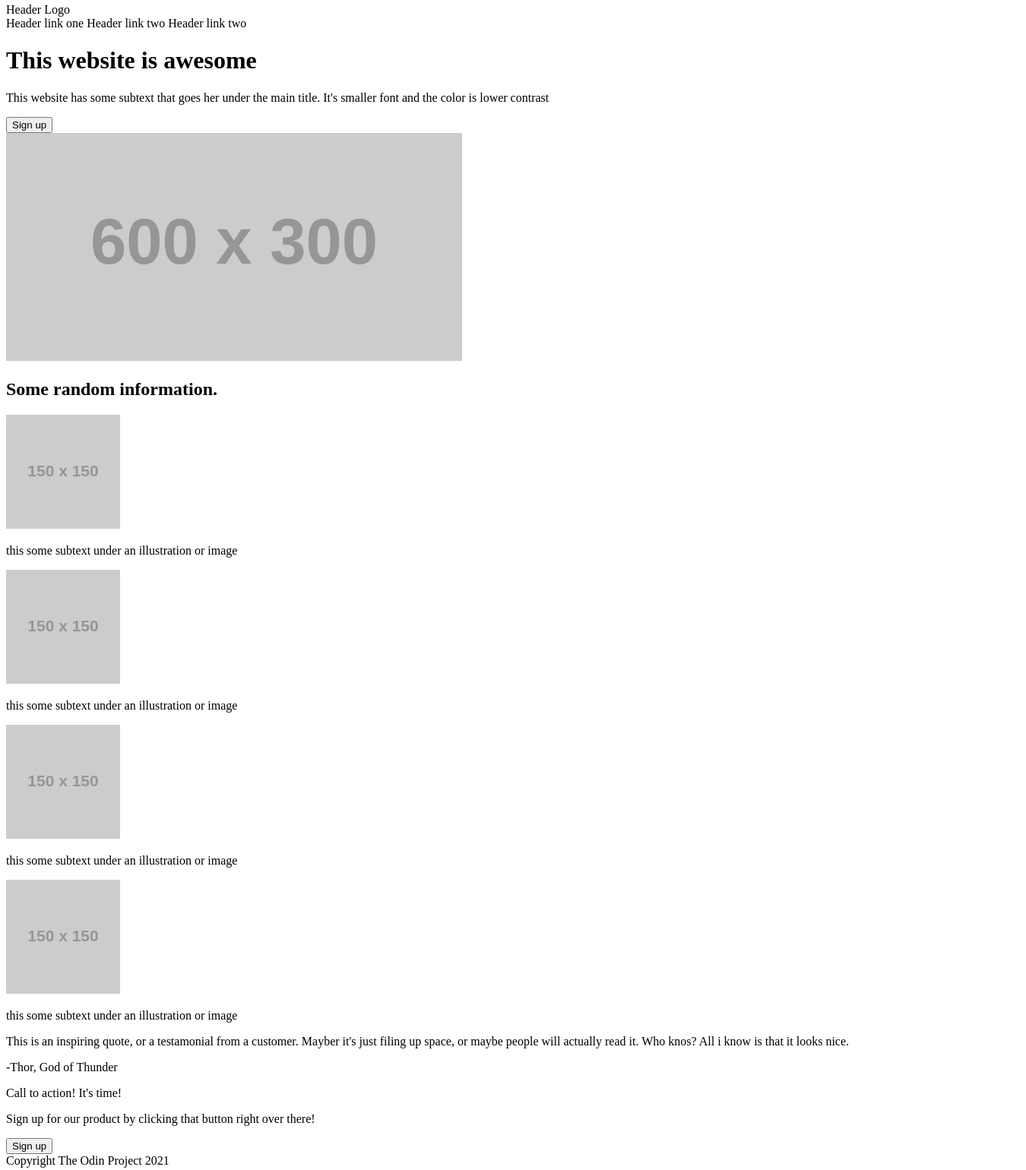
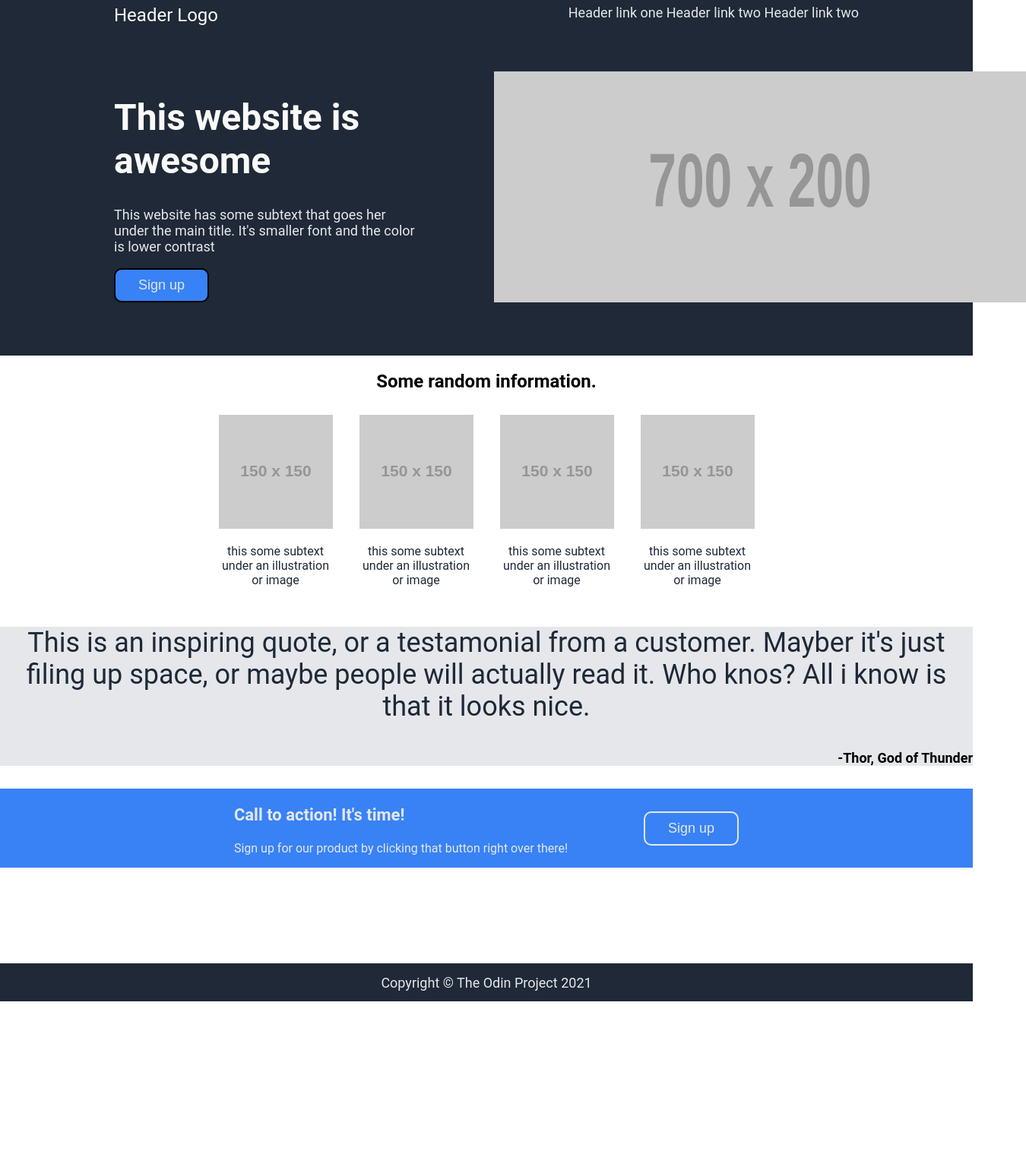
Before and after one commit to jodinotnice/TOP-LandingPage, a plain HTML site: page index.html in a window 1280 px wide. Shown: the part 4-1544 px from the top of the page at 76% size, 1350 px wide, since content can reach past the window. After the commit the page ends 1322 px from the top, so only its background shows below. Drawn offline with Linux system fonts and the light colour scheme; placeholder pictures from the web are drawn by us.

Commit message:
header, content et footer stylisé, manque de détails dans le liens du header, éléments du content pas encore bien intégrés

```diff
--- a/index.css
+++ b/index.css
@@ -0,0 +1,149 @@
+html {
+  height: 100%;
+}
+body {
+  min-height: 100%;
+}
+
+body {
+  margin: 0;
+  font-family: Roboto, sans-serif;
+  display: flex;
+  flex-direction: column;
+}
+
+.header,
+.footer {
+  background-color: #1f2937;
+
+  flex: 1;
+}
+
+.header {
+  padding: 10px 150px 70px 150px;
+}
+
+.footer {
+  flex: 1 1 50px;
+}
+
+.header-link-flex,
+.header-text-image {
+  display: flex;
+  justify-content: space-between;
+}
+
+.header-text-image {
+  padding-top: 60px;
+}
+
+.header-logo {
+  font-size: 24px;
+  color: #f9faf8;
+}
+
+.header-text h1 {
+  font-size: 48px;
+  color: #f9faf8;
+  font-weight: extra-bold;
+  width: 500px;
+  text-wrap: wrap;
+}
+
+.header-text button {
+  background-color: #3882f6;
+  border-radius: 10px;
+  padding: 10px 30px;
+  font-size: 18px;
+  color: #e5e7eb;
+  border-style: solid;
+}
+
+.header-link,
+.header-text p {
+  font-size: 18px;
+  color: #e5e7eb;
+}
+
+.header-text p {
+  text-wrap: wrap;
+  width: 400px;
+}
+
+.content {
+  flex: 2 2 800px;
+}
+
+.content h2 {
+  text-align: center;
+}
+
+.cards-infos-flex,
+.cta-section {
+  display: flex;
+  justify-content: center;
+  gap: 35px;
+  margin-top: 30px;
+}
+
+.card-infos img {
+  /*border-radius: 15px;*/
+}
+.cards-info p {
+  color: #1f2937;
+  text-wrap: wrap;
+  text-align: center;
+  width: 150px;
+}
+
+.quote {
+  background-color: #e5e7eb;
+}
+
+.quote-text {
+  font-size: 36px;
+  font-weight: italic;
+  color: #1f2937;
+  text-align: center;
+}
+
+.quote-author {
+  font-size: 18px;
+  font-weight: bold;
+  text-align: right;
+}
+
+.cta-section {
+  gap: 100px;
+  background-color: #3882f6;
+  color: #e5e7eb;
+}
+
+.cta-section button {
+  background-color: #3882f6;
+  border-color: #e5e7eb;
+  border-radius: 10px;
+  padding: 10px 30px;
+  font-size: 18px;
+  color: #e5e7eb;
+  border-style: solid;
+}
+
+.cta-title {
+  font-weight: bold;
+  font-size: 22px;
+}
+
+.button-flex {
+  display: flex;
+  align-items: center;
+  justify-content: center;
+}
+
+.footer {
+  font-size: 18px;
+  color: #e5e7eb;
+  display: flex;
+  justify-content: center;
+  align-items: center;
+}
--- a/index.html
+++ b/index.html
@@ -8,15 +8,18 @@
   </head>
   <body>
     <div class="header">
-      <div class="header-content">
-        <div>Header Logo</div>
-        <div>
-          <a>Header link one</a>
-          <a>Header link two</a>
-          <a>Header link two</a>
+      <div class="header-hero">
+        <div class="header-link-flex">
+          <div class="header-logo">Header Logo</div>
+          <div class="header-link">
+            <a>Header link one</a>
+            <a>Header link two</a>
+            <a>Header link two</a>
+          </div>
         </div>
+
         <div class="header-text-image">
-          <div>
+          <div class="header-text">
             <h1>This website is awesome</h1>
             <p>
               This website has some subtext that goes her under the main title.
@@ -24,7 +27,7 @@
             </p>
             <button>Sign up</button>
           </div>
-          <img src="https://placehold.co/600x300/000000/FFFFFF.png" />
+          <img src="https://placehold.co/700x200/000000/FFFFFF.png" />
         </div>
       </div>
     </div>
@@ -51,25 +54,27 @@
       </div>
 
       <div class="quote">
-        <p>
+        <p class="quote-text">
           This is an inspiring quote, or a testamonial from a customer. Mayber
           it's just filing up space, or maybe people will actually read it. Who
           knos? All i know is that it looks nice.
         </p>
-        <p>-Thor, God of Thunder</p>
+        <p class="quote-author">-Thor, God of Thunder</p>
       </div>
 
       <div class="cta-section">
         <div>
-          <p>Call to action! It's time!</p>
+          <p class="cta-title">Call to action! It's time!</p>
           <p>
             Sign up for our product by clicking that button right over there!
           </p>
         </div>
-        <button>Sign up</button>
+        <div class="button-flex">
+          <button>Sign up</button>
+        </div>
       </div>
     </div>
 
-    <div class="footer">Copyright The Odin Project 2021</div>
+    <div class="footer">Copyright &#169; The Odin Project 2021</div>
   </body>
 </html>
```
